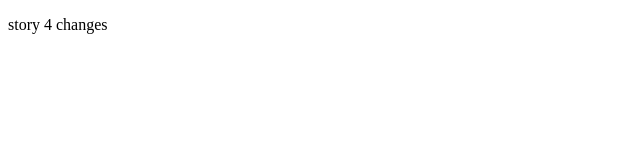
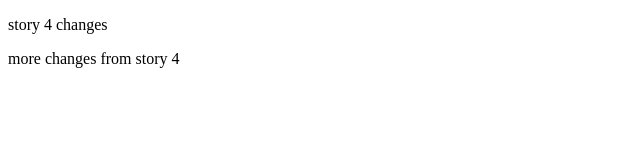
Before and after one commit to akshayj-hbwsl/gitUserStories, a plain HTML site: page index.html in a window 1280 px wide. Shown: the whole page, without its empty margins (0-640 px from the left). Drawn offline with Linux system fonts and the light colour scheme.

```diff
--- a/index.html
+++ b/index.html
@@ -8,5 +8,6 @@
 </head>
 <body>
     <p>story 4 changes</p>
+    <p>more changes from story 4</p>
 </body>
 </html>
```
Also changed, not shown: dir3/text3.txt (added).
